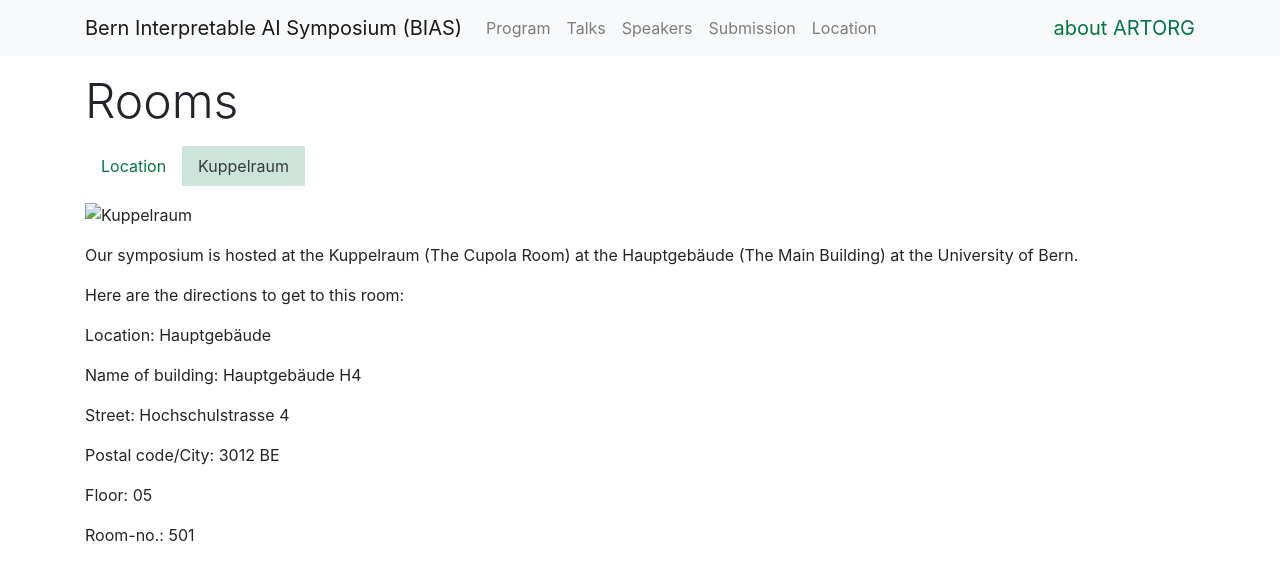
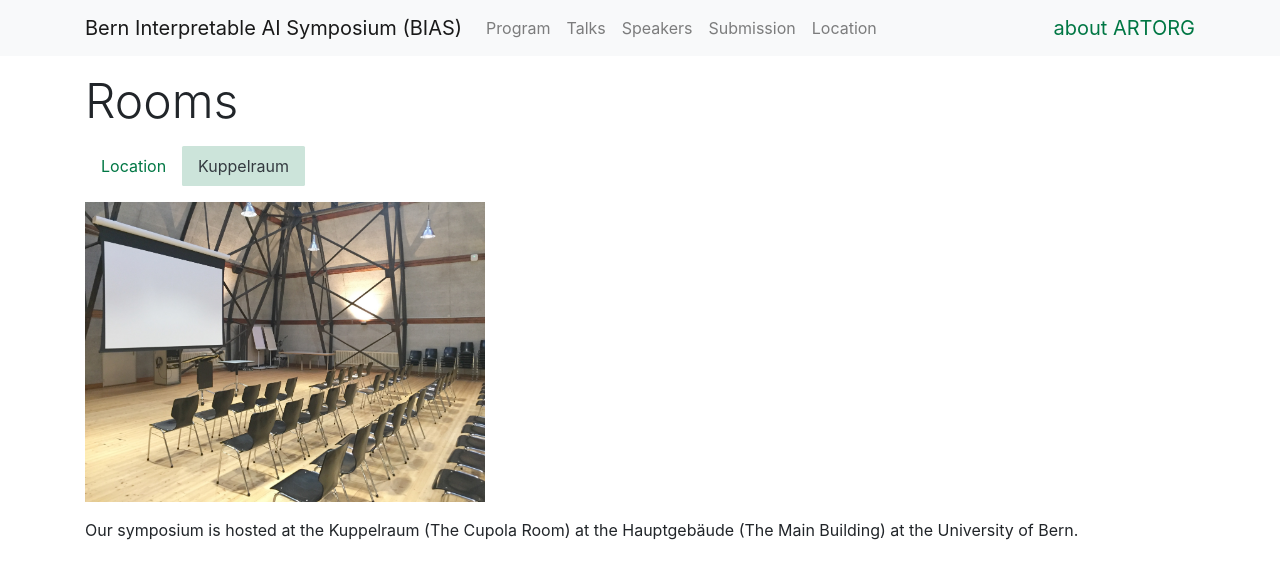
Before and after one commit to ubern-mia/bias23, a Jekyll site: the page built from _rooms/kuppelraum.md, in a window 1280 px wide. Shown: the top 561 px of the page. Built offline with Jekyll 4.4.1, drawn with Linux system fonts in a browser that asks for light colours; grey boxes are pictures that could not be loaded.

Commit message:
final image fix

```diff
--- a/_rooms/kuppelraum.md
+++ b/_rooms/kuppelraum.md
@@ -2,7 +2,7 @@
 name: Kuppelraum
 ---
 
-<img src="/2023/assets/images/kuppelraum.jpg" alt="Kuppelraum" width="400"/>
+<img src="/bias23/assets/images/kuppelraum.jpg" alt="Kuppelraum" width="400"/>
 
 Our symposium is hosted at the Kuppelraum (The Cupola Room) at the Hauptgebäude (The Main Building) at the University of Bern.
 
```
